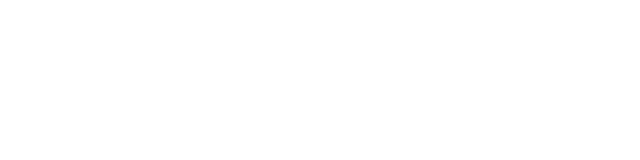
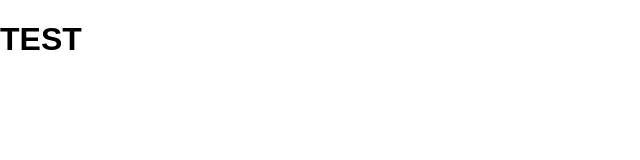
Before and after one commit to jnhoang/diablo-app, a React (Create React App) app in the folder client/: page /character/1 in a window 1280 px wide. Shown: the top 160 px of the page, without its empty margins (0-640 px from the left). Built offline with nearby package versions, Linux system fonts and the light colour scheme.

Commit message:
minor refactor, added link to charactor info page

```diff
--- a/client/src/App.jsx
+++ b/client/src/App.jsx
@@ -6,12 +6,16 @@
 
 import './App.css';
 import Home from './Home';
+import Char from './character/Char';
 
 class App extends Component {
   render() {
     return (
       <Router>
-        <Route exact path="/" component={Home}/>
+        <div>
+          <Route exact path="/" component={Home} />
+          <Route path="/character/:id" component={Char} />
+        </div>
       </Router>
     );
   }
--- a/client/src/Home.jsx
+++ b/client/src/Home.jsx
@@ -17,14 +17,11 @@
 	}
 	render() {
     let info = this.state.acctInfo;
-		console.log(info)
+
     return (
       <div>
         <h1>{info ? info.battleTag : "Loading" }</h1>
-        {info
-          ? info.heroes.map( (hero, index) => <Hero hero={hero} key={index} /> )
-          : null
-        }
+        <div>{ info ? info.heroes.map( (hero, idx) => <Hero hero={hero} key={idx} /> ) : null }</div>
       </div>
 		);
 	}
--- /dev/null
+++ b/client/src/character/Char.jsx
@@ -0,0 +1,18 @@
+import React, {Component} from 'react';
+
+class Char extends Component {
+  constructor(props) {
+    super(props);
+
+    this.state = {
+
+    };
+  }
+  render() {
+    return (
+      <h1>TEST</h1>
+    );
+  }
+}
+
+export default Char;
--- a/client/src/components/Hero.jsx
+++ b/client/src/components/Hero.jsx
@@ -1,10 +1,11 @@
 import React from 'react';
+import {Link} from 'react-router-dom';
 
-function Hero (props) {
+function Hero(props) {
   return (
     <div>
       <p>id: {props.hero.id}</p>
-      <p>name: {props.hero.name}</p>
+      <Link to={ "/character/" + props.hero.id}>{props.hero.name}</Link>
       <p>class: {props.hero.class}</p>
       <p>gender: {props.hero.gender === 0 ? "male" : "female"}</p>
       <p>paragon level: {props.hero.paragonLevel}</p>
```
